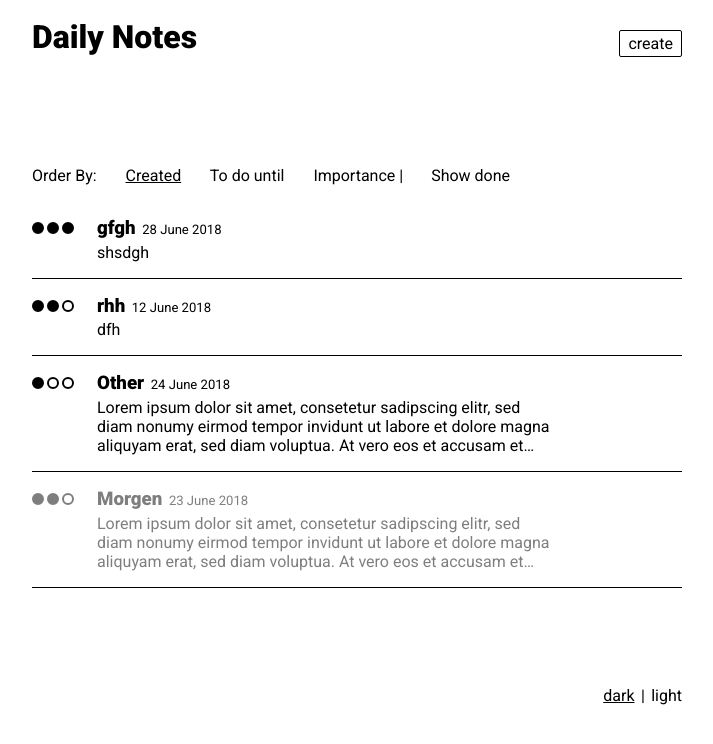
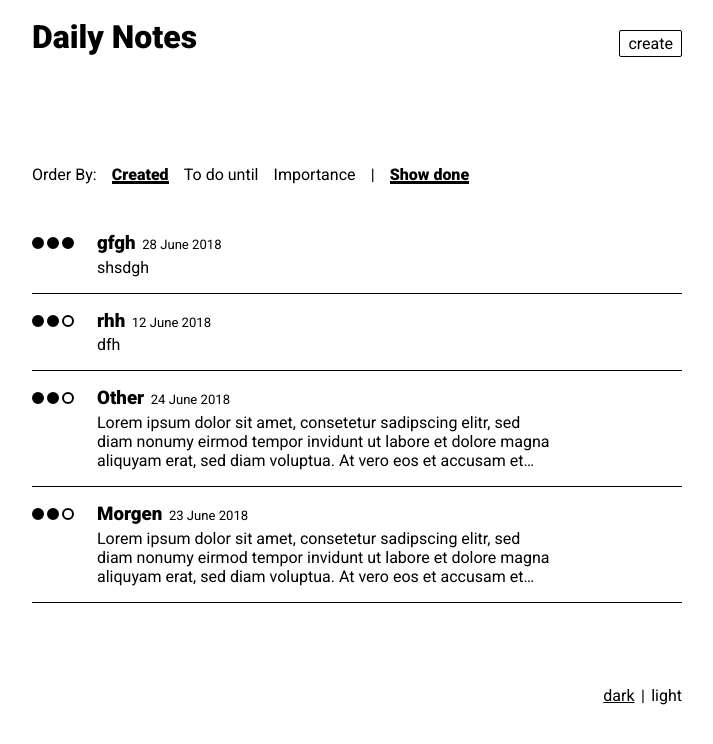
Before and after one commit to THRY/notes-app-3, a Node server app: page / in a window 1280 px wide. Shown: the top 744 px of the page, without its empty margins (283-996 px from the left). Run offline with Node 20, Linux system fonts and the light colour scheme; some libraries are stand-ins or nearby versions.

Commit message:
weitergearbeitet

```diff
--- a/public/index.html
+++ b/public/index.html
@@ -22,7 +22,7 @@
             <input type="radio" name="filter" id="rating" value="rating">
             <label for="rating">Importance</label>
             <span>|</span>
-            <input type="checkbox" name="filter" id="show-done" value="show-done">
+            <input type="checkbox" name="done-filter" id="show-done" value="show-done" checked>
             <label for="show-done">Show done</label>
         </div>
 
@@ -48,10 +48,10 @@
                 <div class="note-content">{{description}}</div>
             </div>
             <div class="item-c">
-                <div class="done-button">
+                <div class="buttons">
                     <span class="edit"><label for=""><a href="/note.html#{{_id}}">edit</a></label></span>
                     <input type="checkbox" id="done-input-{{@index}}" class="done-input">
-                    <span><label for="done-input-{{@index}}">done</label></span>
+                    <span class="done"><label for="done-input-{{@index}}">done</label></span>
                 </div>
             </div>
         </div>
--- a/public/javascripts/controllers/index-controller.js
+++ b/public/javascripts/controllers/index-controller.js
@@ -36,16 +36,29 @@
             notes.updateSingle(id, update, function() {
                 $closest.attr('data-done', update.done);
                 $closest.data('done', update.done);
+                updateDoneView();
             });
         })
 
         $('.list-item').on('mouseenter mouseleave', function() {
-            $(this).find('span').toggleClass('hovered');
+            $(this).find('.item-c span').toggleClass('hovered');
         });
 
         $('.list-item .item-b').click(function() {
             $(this).find('.note-content').toggleClass('open');
         });
+
+        $('#show-done').click(function() {
+            updateDoneView();
+        })
+
+        function updateDoneView() {
+            if($('#show-done').is(':checked')) {
+                $('.list-item[data-done="true"]').show();
+            } else {
+                $('.list-item[data-done="true"]').hide();
+            }
+        }
 
     }
 
--- a/public/stylesheets/style.css
+++ b/public/stylesheets/style.css
@@ -53,26 +53,64 @@
     position: relative;
     top: 0;
     width: 100%;
-    margin-bottom: 2em; }
-    main .filters input {
-      visibility: hidden; }
-    main .filters label {
-      cursor: pointer; }
-    main .filters input:checked + label {
-      text-decoration: underline; }
+    margin-bottom: 3em; }
+    main .filters input[type='radio'] {
+      display: none; }
+      main .filters input[type='radio'] + label {
+        cursor: pointer;
+        margin-left: 0.7em;
+        position: relative; }
+        main .filters input[type='radio'] + label:after {
+          content: "";
+          display: inline-block;
+          position: absolute;
+          left: 0;
+          bottom: 0;
+          width: 100%;
+          height: 0px;
+          background-color: black; }
+      main .filters input[type='radio']:checked + label {
+        font-weight: bold; }
+        main .filters input[type='radio']:checked + label:after {
+          height: 3px; }
+    main .filters input[type='checkbox'] {
+      display: none; }
+      main .filters input[type='checkbox'] + label {
+        position: relative;
+        cursor: pointer;
+        margin-left: 0.7em; }
+        main .filters input[type='checkbox'] + label:after {
+          content: "";
+          display: inline-block;
+          position: absolute;
+          left: 0;
+          bottom: 0;
+          width: 100%;
+          height: 0px;
+          background-color: black; }
+      main .filters input[type='checkbox']:checked + label {
+        font-weight: bold; }
+        main .filters input[type='checkbox']:checked + label:after {
+          height: 3px; }
+    main .filters span:not(:first-child) {
+      margin-left: 0.7em; }
   main .notes-list .list-item {
     display: grid;
     grid-template-columns: 10% auto 20%;
     margin-bottom: 1em;
     border-bottom: 1px solid black;
     padding-bottom: 1em; }
+    main .notes-list .list-item.hidden {
+      display: none; }
     main .notes-list .list-item.done .item-a span.indicator, main .notes-list .list-item[data-done=true] .item-a span.indicator {
       background-color: white; }
+    main .notes-list .list-item.done .item-a .item-c .done:hover, main .notes-list .list-item[data-done=true] .item-a .item-c .done:hover {
+      background-color: black; }
     main .notes-list .list-item.done .item-a,
     main .notes-list .list-item.done .item-b, main .notes-list .list-item[data-done=true] .item-a,
     main .notes-list .list-item[data-done=true] .item-b {
       opacity: 0.5; }
-    main .notes-list .list-item.done .item-c .done-button span:not(.edit), main .notes-list .list-item[data-done=true] .item-c .done-button span:not(.edit) {
+    main .notes-list .list-item.done .item-c .buttons span:not(.edit), main .notes-list .list-item[data-done=true] .item-c .buttons span:not(.edit) {
       background-color: black;
       color: white; }
     main .notes-list .list-item .item-a {
@@ -128,17 +166,17 @@
       grid-template-rows: 100%;
       align-items: end;
       justify-content: end; }
-      main .notes-list .list-item .item-c .done-button {
+      main .notes-list .list-item .item-c .buttons {
         text-align: center; }
-        main .notes-list .list-item .item-c .done-button input {
+        main .notes-list .list-item .item-c .buttons input {
           display: none; }
-        main .notes-list .list-item .item-c .done-button label,
-        main .notes-list .list-item .item-c .done-button span {
+        main .notes-list .list-item .item-c .buttons label,
+        main .notes-list .list-item .item-c .buttons span {
           cursor: pointer; }
-        main .notes-list .list-item .item-c .done-button label {
+        main .notes-list .list-item .item-c .buttons label {
           display: block;
           padding: 0.2em 0.5em; }
-        main .notes-list .list-item .item-c .done-button span {
+        main .notes-list .list-item .item-c .buttons span {
           position: relative;
           display: none;
           left: 0;
@@ -146,15 +184,17 @@
           border-radius: 2px;
           border: 1px solid black;
           color: black; }
-          main .notes-list .list-item .item-c .done-button span.hovered {
+          main .notes-list .list-item .item-c .buttons span.hovered {
             display: inline-block; }
-        main .notes-list .list-item .item-c .done-button span.edit {
+          main .notes-list .list-item .item-c .buttons span:hover {
+            background-color: lightgray; }
+        main .notes-list .list-item .item-c .buttons span.edit {
           display: none; }
-          main .notes-list .list-item .item-c .done-button span.edit.hovered {
+          main .notes-list .list-item .item-c .buttons span.edit.hovered {
             display: inline-block; }
-          main .notes-list .list-item .item-c .done-button span.edit:hover {
+          main .notes-list .list-item .item-c .buttons span.edit:hover {
             background-color: lightgray; }
-          main .notes-list .list-item .item-c .done-button span.edit:active {
+          main .notes-list .list-item .item-c .buttons span.edit:active {
             background-color: darkgray; }
   main p.style-switcher {
     display: inline-block;
--- a/public/stylesheets/style.scss
+++ b/public/stylesheets/style.scss
@@ -69,19 +69,71 @@
     position: relative;
     top: 0;
     width: 100%;
-    margin-bottom: 2em;
+    margin-bottom: 3em;
 
-    input {
-        visibility:hidden;
+    input[type='radio'] {
+        display:none;
+
+      & + label {
+        cursor: pointer;
+        margin-left: 0.7em;
+        position: relative;
+
+        &:after {
+          content: "";
+          display: inline-block;
+          position: absolute;
+          left: 0;
+          bottom: 0;
+          width: 100%;
+          height: 0px;
+          background-color: black;
+        }
+      }
+
+      &:checked + label {
+        font-weight: bold;
+
+        &:after {
+          height: 3px;
+        }
+      }
     }
 
-    label {
+    input[type='checkbox'] {
+      display: none;
+
+      & + label {
+        position: relative;
         cursor: pointer;
+        margin-left: 0.7em;
+
+        &:after {
+          content: "";
+          display: inline-block;
+          position: absolute;
+          left: 0;
+          bottom: 0;
+          width: 100%;
+          height: 0px;
+          background-color: black;
+        }
+      }
+
+      &:checked + label {
+        font-weight: bold;
+
+        &:after {
+          height: 3px;
+        }
+      }
     }
 
-    input:checked + label {
-        text-decoration: underline;
+    span:not(:first-child) {
+      margin-left: 0.7em;
     }
+
+
   }
 
   .notes-list {
@@ -92,11 +144,19 @@
       border-bottom: 1px solid black;
       padding-bottom: 1em;
 
+      &.hidden {
+        display: none;
+      }
+
       &.done,
       &[data-done=true] {
         .item-a {
           span.indicator {
             background-color: white;
+          }
+
+          .item-c .done:hover {
+            background-color: black;
           }
         }
         .item-a,
@@ -104,7 +164,7 @@
           opacity: 0.5;
         }
         .item-c {
-          .done-button span:not(.edit){
+          .buttons span:not(.edit){
             background-color: black;
             color: white;
           }
@@ -191,7 +251,7 @@
         align-items: end;
         justify-content: end;
 
-        .done-button {
+        .buttons {
           text-align: center;
 
           input {
@@ -219,6 +279,10 @@
 
             &.hovered {
               display: inline-block;
+            }
+
+            &:hover {
+              background-color: lightgray;
             }
           }
 
```
Also changed, not shown: data/notes.db.
